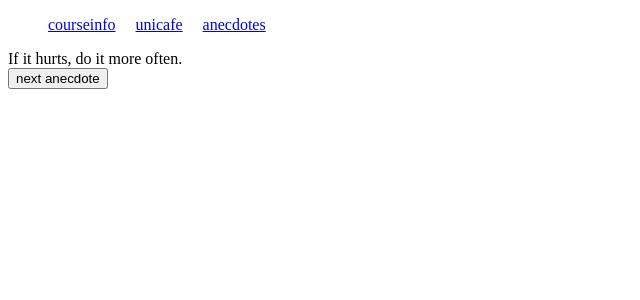
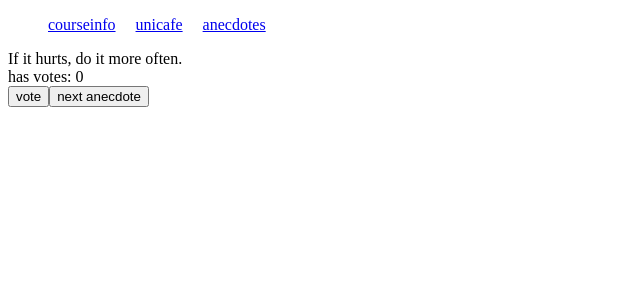
Before and after one commit to little-plumelet/Helsinki_fullstack_part1, a React (Create React App) app: page /anecdotes in a window 1280 px wide. Shown: the top 300 px of the page, without its empty margins (0-640 px from the left). Built offline with nearby package versions, Linux system fonts and the light colour scheme.

Commit message:
finish task 1.13 - add votes

```diff
--- a/src/anecdotes/AnecdotesPage.js
+++ b/src/anecdotes/AnecdotesPage.js
@@ -14,16 +14,29 @@ export const AnecdotesPage = () => {
   ]
 
   const [selected, setSelected] = useState(0);
+  const [votes, setVotes] = useState((new Array(anecdotes.length)).fill(0));
 
-  const handleClick = () => {
+  const handleClickNext = () => {
     const randomNumber = Math.floor(Math.random() * (7 - 0 + 1) + 0);
-    setSelected(randomNumber)
+    setSelected(randomNumber);
   }
+
+  const handleClickVote = () => {
+
+    setVotes((prev) => {
+      const result =  [...prev];
+      result[selected] += 1;
+      return result;
+    });
+  }
+
 
   return (
     <>
       <div>{anecdotes[selected]}</div>
-      <Button title='next anecdote' handleClick={handleClick} />
+      <div>has votes: {votes[selected]}</div>
+      <Button title='vote' handleClick={handleClickVote} />
+      <Button title='next anecdote' handleClick={handleClickNext} />
     </>
   )
 }
```
